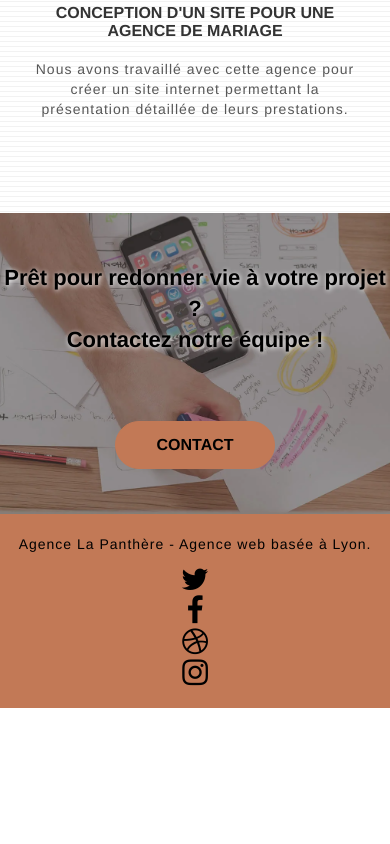
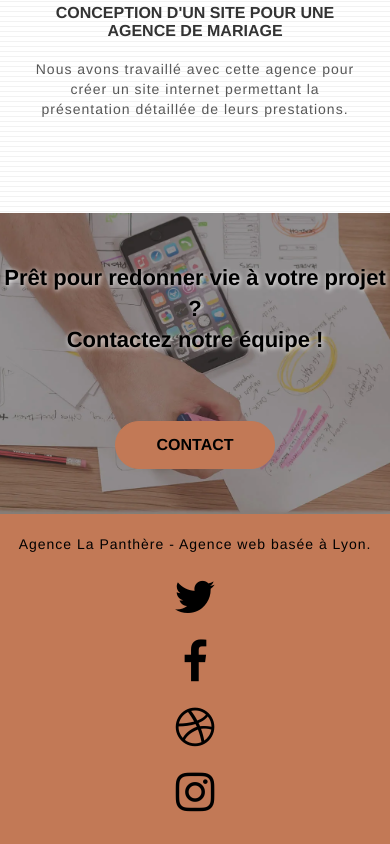
Before and after one commit to Mrmaxxou/Projet4_LaPhanthere, a plain HTML site: page index.html in a window 390 px wide. Shown: the part 4881-5725 px from the top of the page. Before the commit the page ends 5589 px from the top, so only its background shows below. Drawn offline with Linux system fonts and the light colour scheme.

Commit message:
Maj taille icn sociaux mobile

```diff
--- a/style.css
+++ b/style.css
@@ -1081,6 +1081,10 @@ h4 {
         width: 180px;
         height: 320px;
     }
+    .icon-md {
+        font-size: 45px!important;
+        padding: 10px 0px 10px 0px;
+    }
 
     .text-marge{
         margin: 0px 50px 0px 50px;
```
